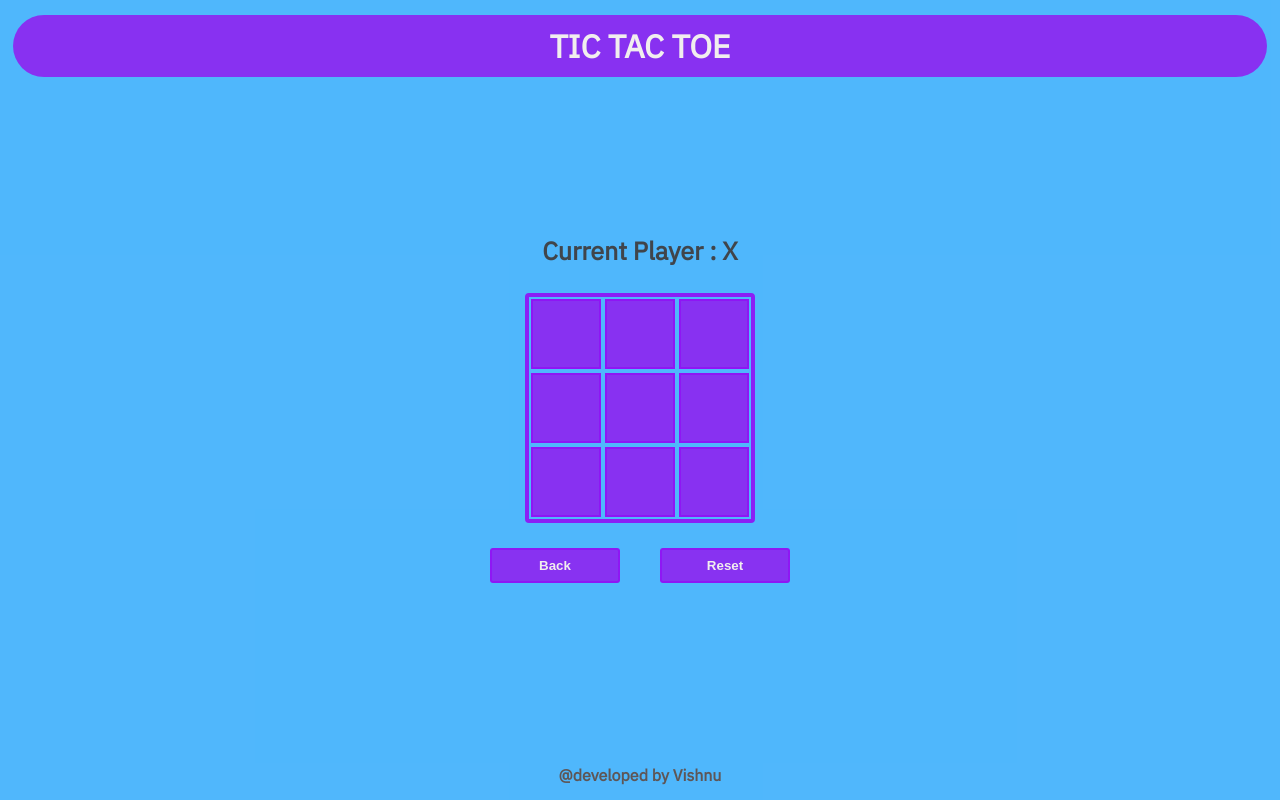
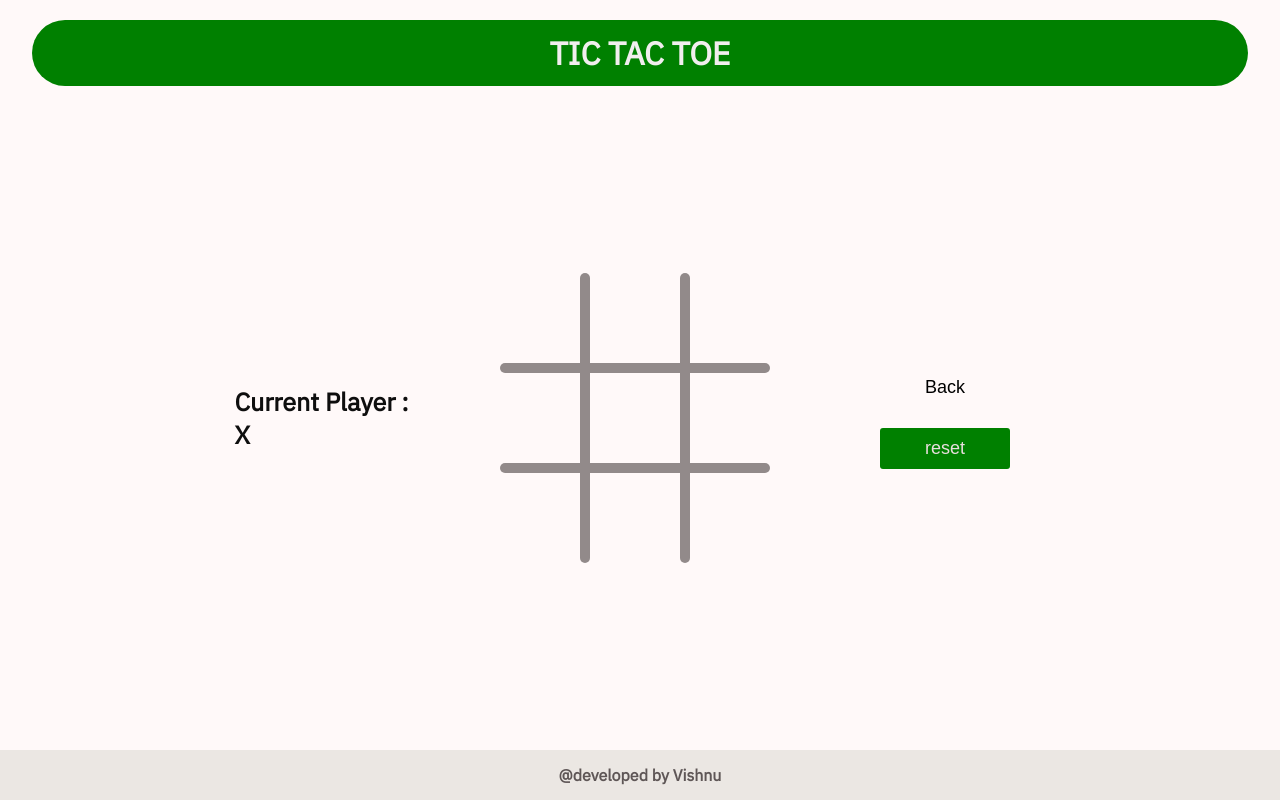
Before and after one commit to vishnuv55/tic-tac-toe, a React (Create React App) app: page / in a window 1280 px wide. Built offline with nearby package versions, Linux system fonts and the light colour scheme.

Commit message:
UI changes

```diff
--- a/src/components/Board.js
+++ b/src/components/Board.js
@@ -1,7 +1,12 @@
 import React from 'react'
 import Square from './Square'
 import '../style/Board.css'
-
+const topLineStyle = {
+    borderRadius : '5px 5px 0 0'
+}
+const bottomLineStyle = {
+    borderRadius : '0 0 5px 5px'
+}
 const Board = (props) => {
     const square = (i) => {
         return(
@@ -15,19 +20,25 @@ const Board = (props) => {
         <div className="board">
             <div className="board-row">
                 {square(0)}
+                <div style={topLineStyle} className="line"></div>
                 {square(1)}
+                <div style={topLineStyle} className="line"></div>
                 {square(2)}
             </div>
-
+            <div className="h-line"></div>
             <div className="board-row">
                 {square(3)}
+                <div className="line"></div>
                 {square(4)}
+                <div className="line"></div>
                 {square(5)}
             </div>
-
+            <div className="h-line"></div>
             <div className="board-row">
                 {square(6)}
+                <div style={bottomLineStyle} className="line"></div>
                 {square(7)}
+                <div style={bottomLineStyle} className="line"></div>
                 {square(8)}
             </div>
         </div>
--- a/src/components/Footer.js
+++ b/src/components/Footer.js
@@ -6,6 +6,7 @@ const footer = {
     display : 'flex',
     alignItems : 'center',
     justifyContent : 'center',
+    background : 'rgb(235, 231, 227)',
     color : 'rgb(94, 86, 86)'
 }
 
--- a/src/components/Game.js
+++ b/src/components/Game.js
@@ -53,8 +53,8 @@ const Game = () => {
                 onClick= {handleClick}
             />
             <div class = "btns">
-                <button onClick = {backHandleClick} >Back</button>
-                <button onClick = {resetHandleClick} >Reset</button>
+                <button className="back" onClick = {backHandleClick} >Back</button>
+                <button className="reset" onClick = {resetHandleClick} >{winner | stepNo === 9 ? 'Next Game' : 'reset'}</button>
             </div>
         </div>
     )
--- a/src/components/Square.js
+++ b/src/components/Square.js
@@ -1,9 +1,20 @@
 import React from 'react'
 import '../style/Square.css'
 
+const x = {
+    color : 'rgb(228, 2, 2)'
+}
+const o = {
+    color : 'rgb(0, 0, 255)'
+}
+
 const Square = (props) => {
     return (
-        <button className="square" onClick={props.onClick}>
+        <button
+            className="square"
+            style = {props.value === 'X' ? x : o}
+            onClick={props.onClick}
+        >
             {props.value}
         </button>
     )
--- a/src/style/App.css
+++ b/src/style/App.css
@@ -1,9 +1,7 @@
 :root {
-    --background :rgba(48, 170, 252, 0.849);
-    --board-background:rgba(142, 37, 240, 0.911);
-    --text : rgba(63, 62, 65, 0.945);
-    --text1 : rgb(241, 238, 238);
-    --border : rgba(144, 21, 245, 0.932);
+    --background :rgb(255, 249, 249);
+    --text : rgba(0, 0, 0, 0.945);
+    --border : rgb(146, 138, 138);
 }
 
 * {
--- a/src/style/Board.css
+++ b/src/style/Board.css
@@ -1,5 +1,4 @@
 .board {
-    border: 4px solid var(--border);
     border-radius: 4px;
     display: flex;
     flex-direction: column;
@@ -10,3 +9,15 @@
     display: flex;
     flex-direction: row;
 }
+
+.line {
+    height: 90px;
+    width: 10px;
+    background: var(--border);
+}
+.h-line{
+    width: 270px;
+    height: 10px;
+    background: var(--border);
+    border-radius: 5px;
+}
--- a/src/style/Game.css
+++ b/src/style/Game.css
@@ -3,44 +3,56 @@
     width: 100%;
     height: 100%;
     display: flex;
-    flex-direction: column;
+    flex-direction: row;
     align-items: center;
     justify-content: center;
 }
 .show-win {
     font-size: 25px;
     font-weight: 800;
-    margin-bottom: 2%;
+    width: 25%;
+    padding: 5%;
     color: var(--text);
 }
 
 .btns {
     display: flex;
-    flex-direction: row;
+    flex-direction: column;
     align-items: center;
     justify-content: center;
-    margin: 2%;
+    margin: 7%;
 }
-.btns button {
+.reset,
+.back {
     width: 130px;
-    height: 35px;
     background: var(--board-background);
-    border: 2px solid var(--border);
+    border: none;
     border-radius: 3px;
-    margin: 0 20px;
-    font-weight: 600;
-    color: var(--text1);
+    padding: 10px;
+    margin: 10px;
+    font-size: 18px;
+    font-weight: 500;
+    text-align: center;
+
+}
+.reset{
+    background: green;
+    color: rgb(233, 222, 222);
 }
 .btns button:focus {
-    border : 2px solid var(--border);
+    padding: 11px;
     outline: none;
 }
 
 @media screen and (max-width: 800px) {
+    .show-win{
+        width: auto;
+    }
+    .container{
+        flex-direction: column;
+        justify-content: space-evenly;
+    }
     .btns {
-        flex-direction: column;
-    }
-    .btns button {
-        margin: 10px;
+        flex-direction: row;
     }
 }
--- a/src/style/Header.css
+++ b/src/style/Header.css
@@ -1,19 +1,25 @@
 :root {
-    --head-background :rgb(10, 38, 92);
-    --head-text : rgb(230, 230, 230);
+    --head-background :green;
+    --head-text : rgb(241, 238, 238);
 }
 
 .header{
-    width: 98%;
-    margin: 15px 0;
+    width: 95%;
+    padding: 12px;
+    margin-top: 20px;
     border-radius: 35px;
-    padding: 10px;
     display: flex;
     align-items: center;
     justify-content: center;
-    background: var(--board-background);
-    color: var(--text1);
+    background: var(--head-background);
+    color: var(--head-text);
 }
 .header h1 {
     text-align: center;
 }
+
+@media screen and (max-width: 800px) {
+    .header {
+        margin-top: 15px;
+    }
+}
--- a/src/style/Square.css
+++ b/src/style/Square.css
@@ -1,15 +1,13 @@
 .square {
-    width: 70px;
-    height: 70px;
-    margin: 2px;
-    border: 2px solid var(--border);
-    background: var(--board-background);
-    font-size: 26px;
-    font-weight: 700;
-    color: var(--text1);
+    width: 90px;
+    height: 90px;
+    border: none;
+    background: var(--background);
+    font-size: 55px;
+    font-weight: 800;
 }
 .square:hover,
 .square:focus {
-    border: 2px solid var(--border);
+    border: none;
     outline: none;
 }
```
Also changed, not shown: src/FindWinner.js (deleted, +0 -19 lines).
